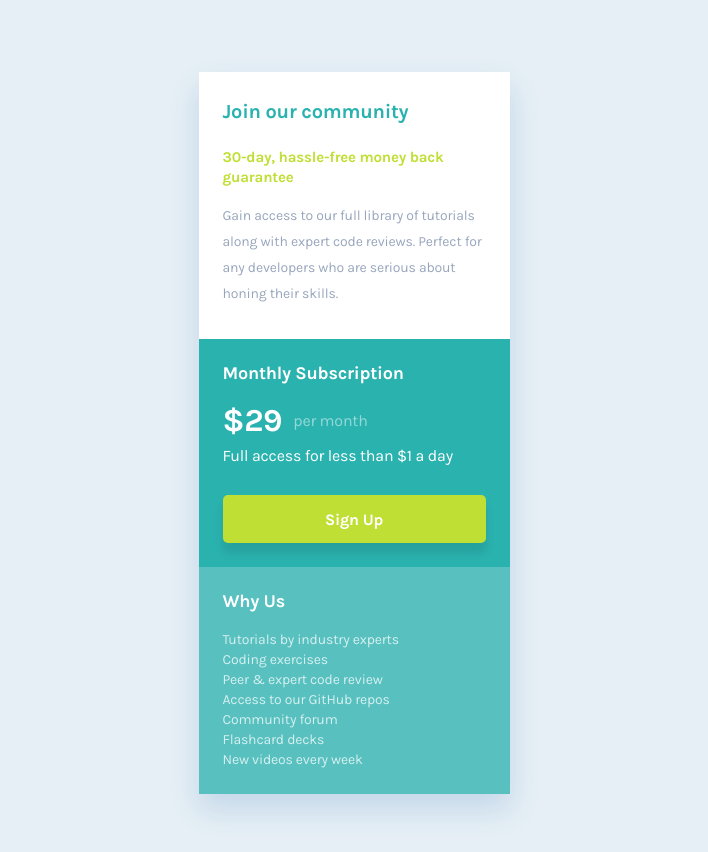
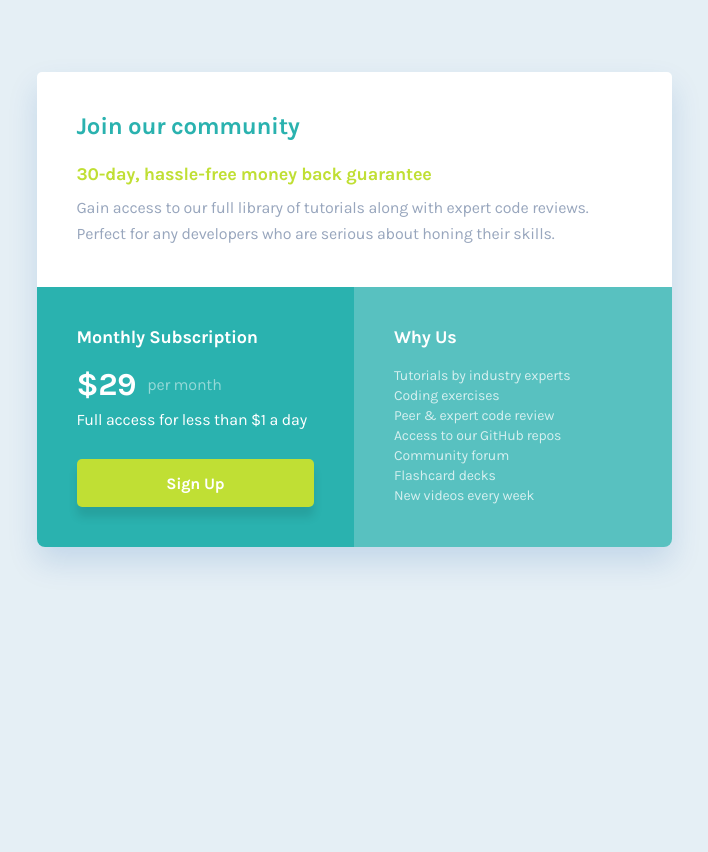
Before and after one commit to polzak/polzak.github.io, a plain HTML site: page portfolio/fem/10-single-price-grid/index.html in a window 1280 px wide. Shown: the whole page, without its empty margins (286-994 px from the left). After the commit the page ends 800 px from the top, so only its background shows below. Drawn offline with Linux system fonts and the light colour scheme.

Commit message:
FEM 10: completed desktop design.

```diff
--- a/portfolio/fem/10-single-price-grid/style.css
+++ b/portfolio/fem/10-single-price-grid/style.css
@@ -48,7 +48,8 @@ p {
   margin: 0;
 }
 
-ul, li {
+ul,
+li {
   margin: 0;
   padding: 0;
 }
@@ -75,6 +76,7 @@ main {
 .intro {
   background: #ffffff;
   padding: 28px 24px 32px 24px;
+  border-radius: 5px 5px 0 0;
 }
 
 .heading {
@@ -181,10 +183,60 @@ main {
 }
 
 .offer-list li {
-font-size: 0.875rem;
-line-height: 1.25rem;
-letter-spacing: -0.0109375rem;
-color: hsla(100, 100%, 100%, 0.75);
+  font-size: 0.875rem;
+  line-height: 1.25rem;
+  letter-spacing: -0.0109375rem;
+  color: hsla(100, 100%, 100%, 0.75);
+}
+
+/* desktop design */
+
+@media only screen and (min-width: 637px) {
+  main {
+    max-width: var(--desktop-width);
+  }
+
+  .card {
+    border-radius: 8px;
+  }
+
+  .intro {
+    padding: 40px;
+  }
+
+  .heading {
+    font-size: 1.5rem;
+    letter-spacing: -0.01875rem;
+  }
+
+  .sub-heading {
+    font-size: 1.125rem;
+    letter-spacing: -0.0140625rem;
+  }
+
+  .desc {
+    margin-top: 11px;
+    font-size: 1rem;
+    line-height: 26px;
+    letter-spacing: -0.0125rem;
+  }
+
+  .lower-container {
+    flex-direction: row;
+  }
+
+  .plan, .offer {
+    flex: 1 1 50%;
+    padding: 40px;
+  }
+
+  .plan {
+    border-bottom-left-radius: 8px;
+  }
+
+  .offer {
+    border-bottom-right-radius: 8px;
+  }
 }
 
 
```
